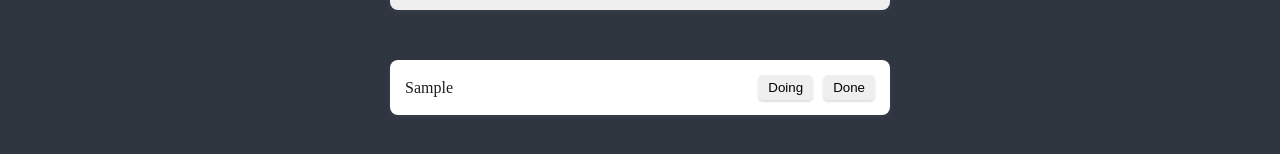
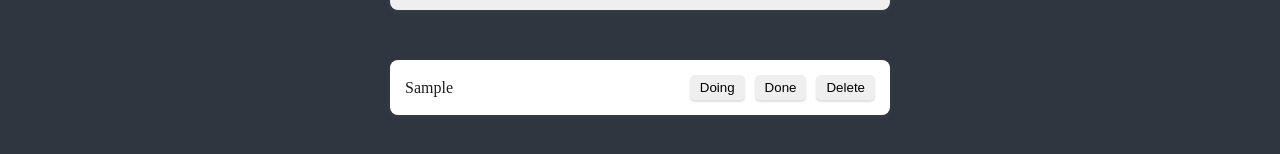
Before and after one commit to moolbum/react-masterclass, a React (Create React App) app: page /todo_list in a window 1280 px wide. Both pictures are taken after typing "Sample" into the empty fields and a click on the button "Add". Shown: the part 198-352 px from the top of the page. Built offline with nearby package versions, Linux system fonts and the light colour scheme.

Commit message:
add: 삭제 버튼 추가

```diff
--- a/src/pages/TodoList/index.tsx
+++ b/src/pages/TodoList/index.tsx
@@ -20,7 +20,10 @@ function TodoList() {
     text: string
   ) => {
     const { name } = e.currentTarget;
-    console.log(e.currentTarget);
+
+    if (name === "DELETE") {
+      return setTodos((prev) => prev.filter((item) => item.id !== id));
+    }
 
     setTodos((prev) => {
       const targetIndex = prev.findIndex((item) => item.id === id);
@@ -60,6 +63,9 @@ function TodoList() {
                     Done
                   </button>
                 )}
+                <button name="DELETE" onClick={(e) => onClick(e, id, text)}>
+                  Delete
+                </button>
               </div>
             </ToDoItem>
           );
```
